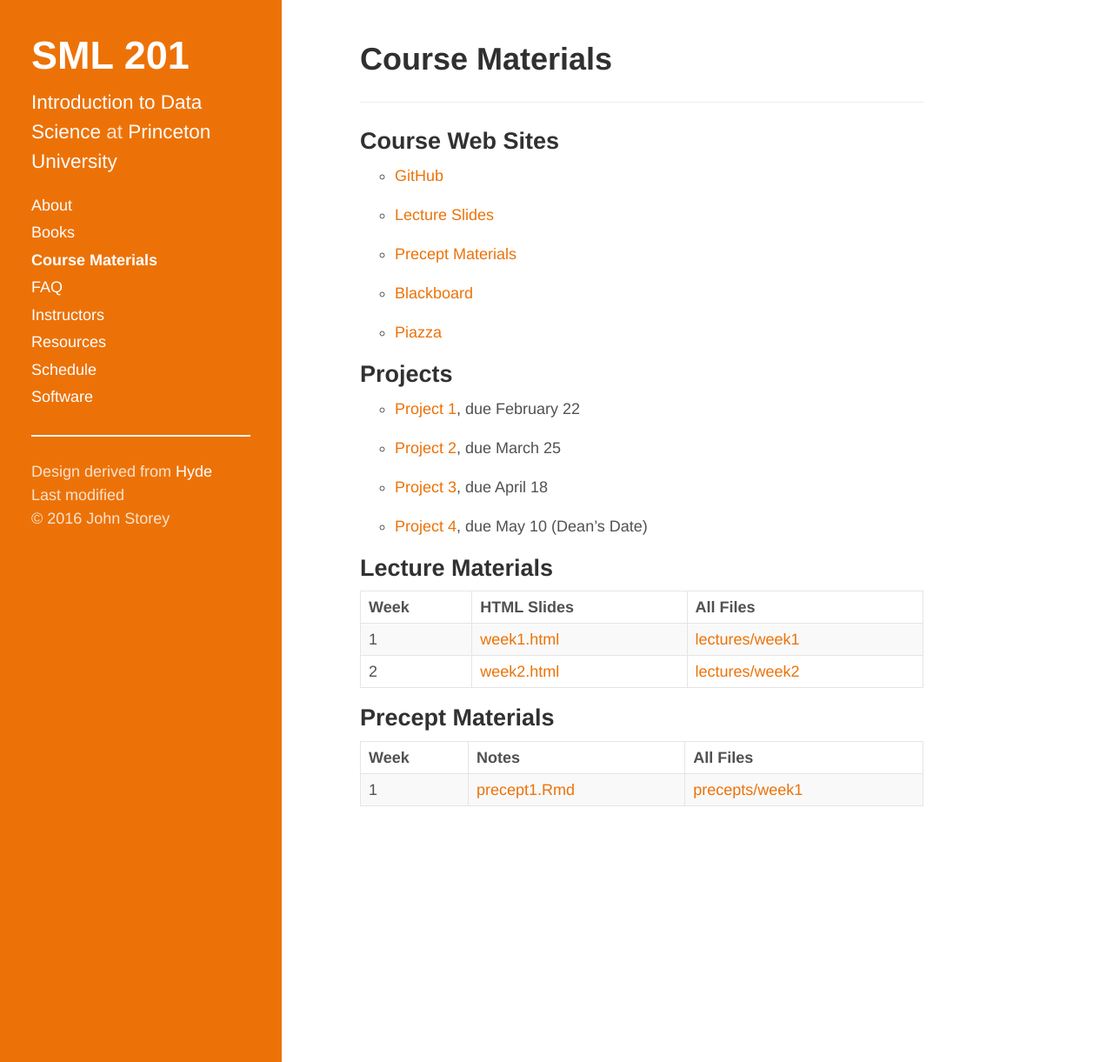
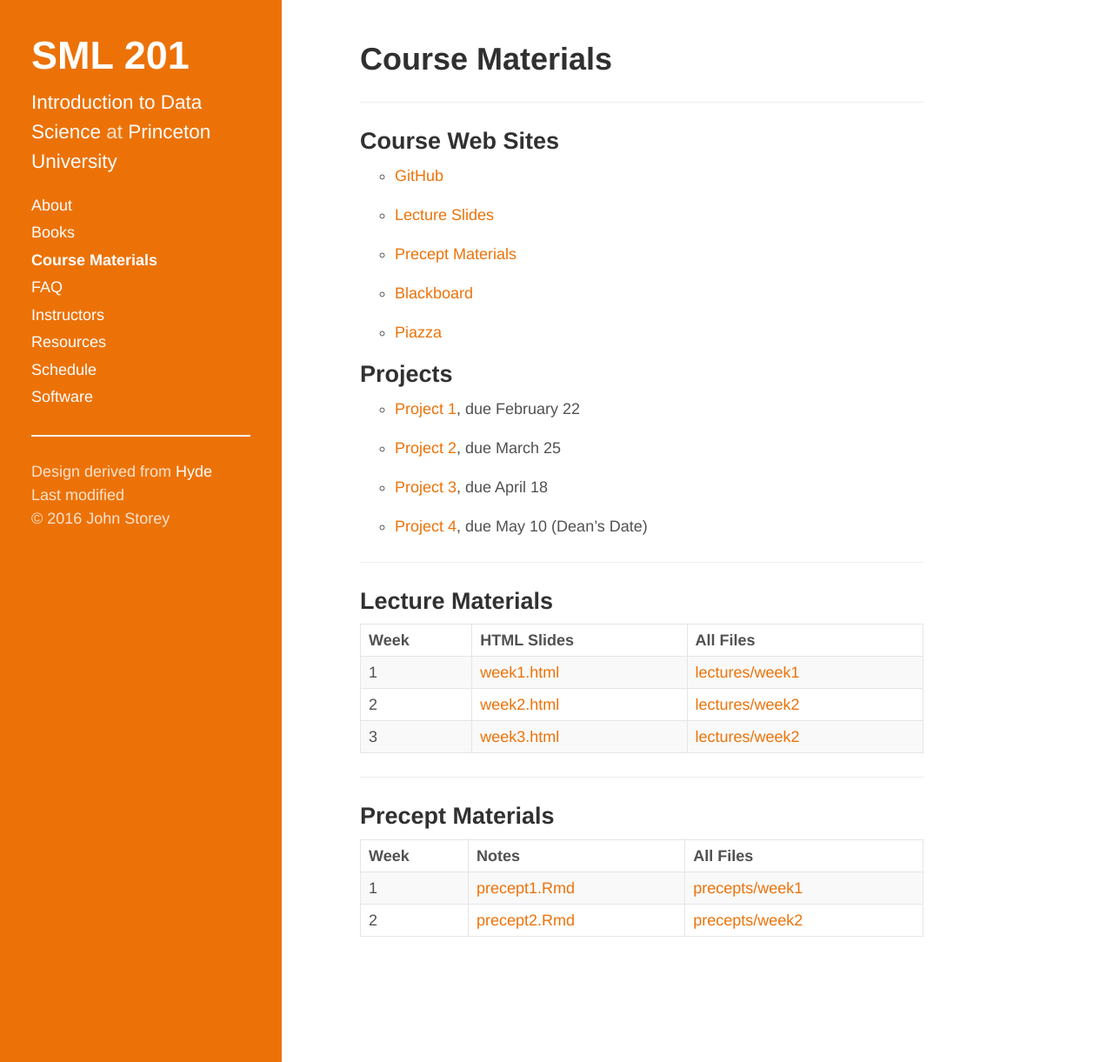
Before and after one commit to SML201/sml201.github.io, a Jekyll site: the page built from course_materials.md, in a window 1280 px wide and 1221 px high. Shown: the whole window at 87% size. Built offline with Jekyll 4.4.1, drawn with Linux system fonts in a browser that asks for light colours.

Commit message:
Updated with week 3 lectures.

```diff
--- a/course_materials.md
+++ b/course_materials.md
@@ -28,6 +28,7 @@ title: Course Materials
 
 - [Project 4](https://github.com/SML201/project4), due May 10 (Dean's Date)
 
+---
 
 ## Lecture Materials
 
@@ -35,10 +36,13 @@ Week | HTML Slides | All Files
 -----|-------------|----------
 1 | [week1.html](http://htmlpreview.github.io/?https://github.com/SML201/lectures/blob/master/week1/week1.html#/) | [lectures/week1](https://github.com/SML201/lectures/tree/master/week1)
 2 | [week2.html](http://htmlpreview.github.io/?https://github.com/SML201/lectures/blob/master/week2/week2.html#/) | [lectures/week2](https://github.com/SML201/lectures/tree/master/week2)
+3 | [week3.html](http://htmlpreview.github.io/?https://github.com/SML201/lectures/blob/master/week3/week3.html#/) | [lectures/week2](https://github.com/SML201/lectures/tree/master/week3)
 
+---
 
 ## Precept Materials
 
 Week | Notes | All Files
 -----|-------|----------
 1 | [precept1.Rmd](https://raw.githubusercontent.com/SML201/precepts/master/week1/precept1.Rmd) | [precepts/week1](https://github.com/SML201/precepts/tree/master/week1)
+2 | [precept2.Rmd](https://raw.githubusercontent.com/SML201/precepts/master/week2/precept2.Rmd) | [precepts/week2](https://github.com/SML201/precepts/tree/master/week2)
```
Also changed, not shown: resources.md (+4 -0 lines).
